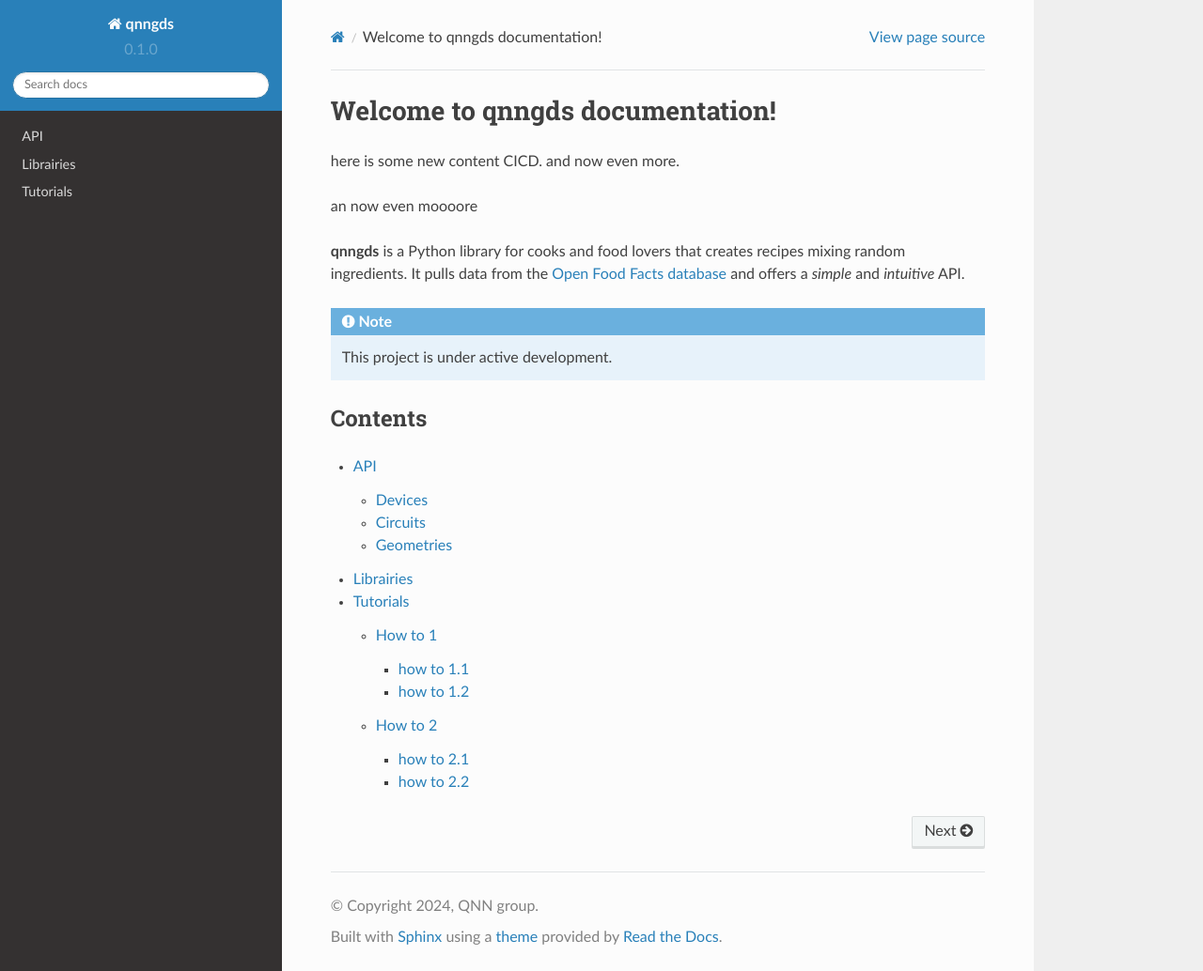
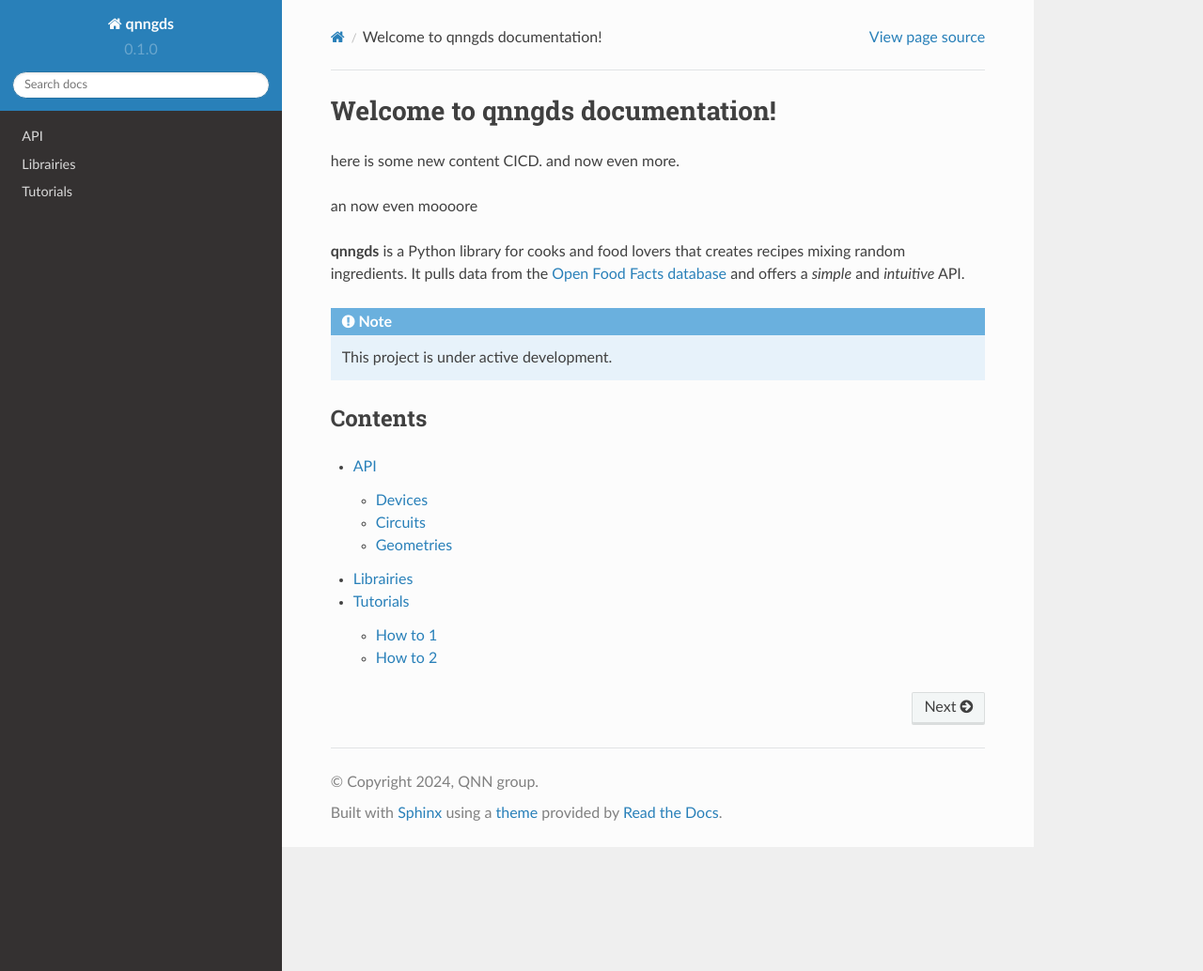
Before and after one commit to qnngroup/qnngds, a Sphinx documentation site: the page built from docs/source/index.rst, in a window 1280 px wide and 1034 px high. Shown: the whole window at 94% size. Built offline with Sphinx 7.4.7 and the Read the Docs theme 2.0.0, drawn with Linux system fonts in a browser that asks for light colours; part of the change alters nothing that is shown.

```diff
--- a/docs/source/conf.py
+++ b/docs/source/conf.py
@@ -13,7 +13,7 @@ import sys
 import os
 # script_dir = os.path.dirname(os.path.abspath(__file__))
 # qnngds_path = os.path.abspath(os.path.join(script_dir, '..', 'src\qnngds'))
-sys.path.insert(0, os.path.abspath(os.path.join('..', '..', 'src')))
+sys.path.insert(0, os.path.abspath(os.path.join('..', '..', 'src', 'qnngds')))
 
 # -- General configuration
 
--- a/docs/source/index.rst
+++ b/docs/source/index.rst
@@ -22,6 +22,7 @@ Contents
 --------
 
 .. toctree::
+   :maxdepth: 2
 
    api
    librairies
```
